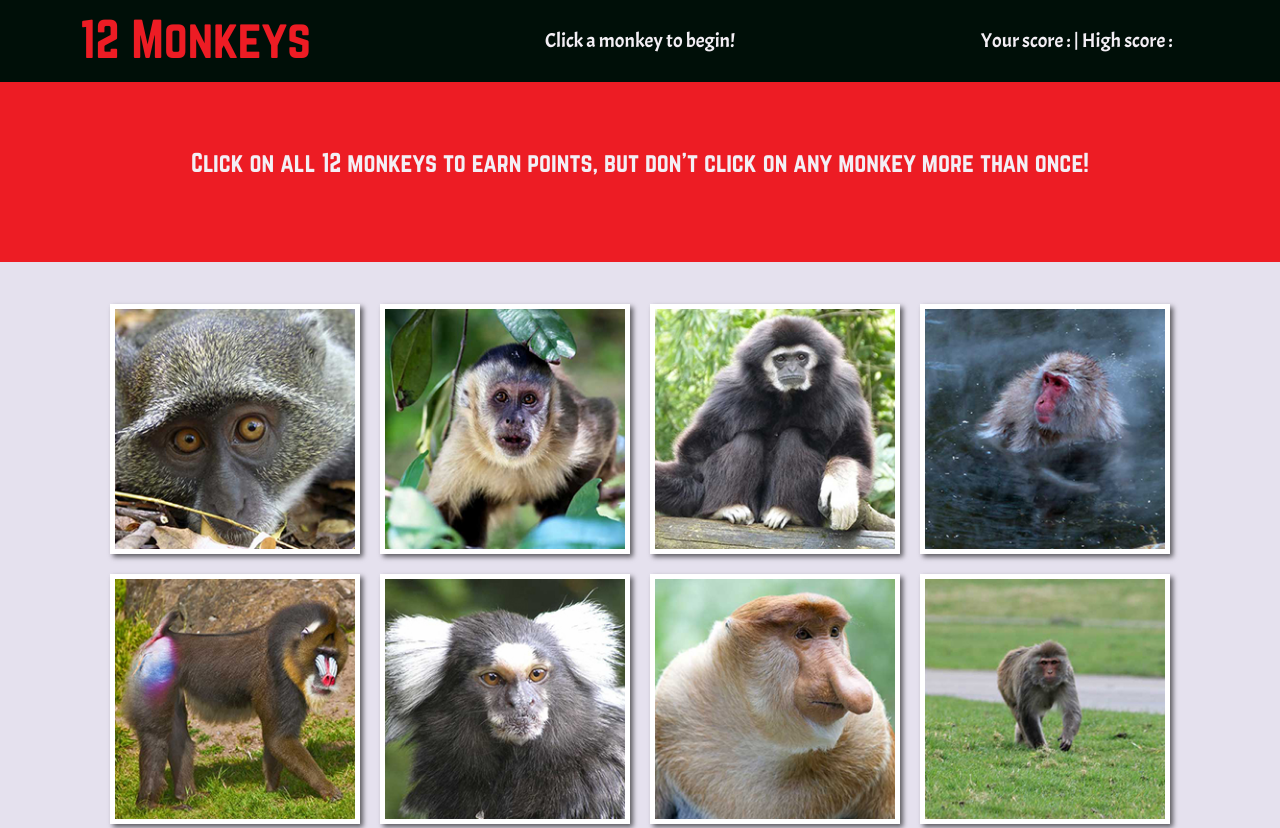
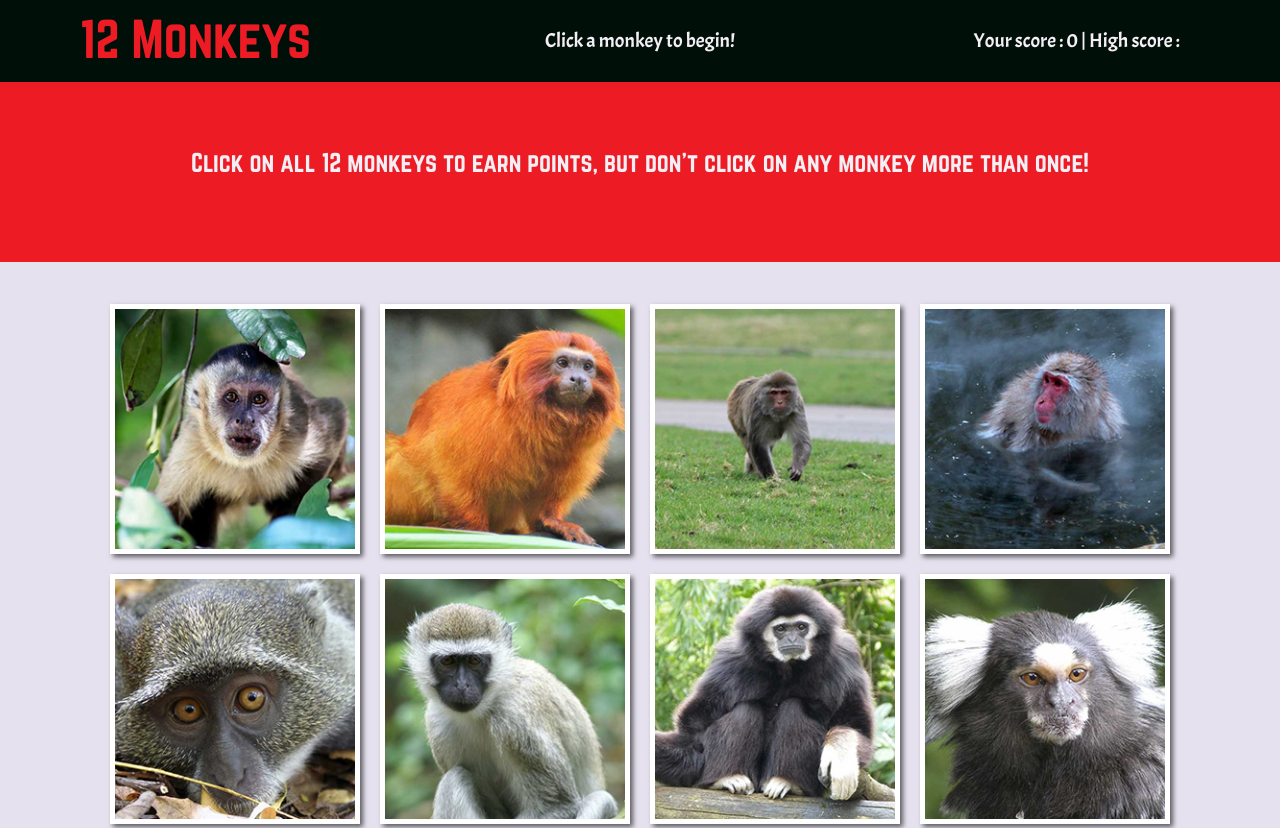
Before and after one commit to Xandromus/twelve-monkeys, a React (Create React App) app: page / in a window 1280 px wide. Shown: the top 828 px of the page. Built offline with nearby package versions, Linux system fonts and the light colour scheme.

Commit message:
got shuffle working

```diff
--- /dev/null
+++ b/src/components/Counter.js
@@ -0,0 +1,21 @@
+import React, { Component } from 'react';
+
+export default class Counter extends Component {
+
+  state = {
+    count: 0
+  };
+
+  // handleIncrement increases this.state.count by 1
+  handleIncrement = () => {
+    // We always use the setState method to update a component's state
+    this.setState({ count: this.state.count + 1 });
+  };
+
+  render() {
+    return (
+      <span> {this.state.count}
+      </span>
+    )
+  }
+}
--- a/src/components/Main.js
+++ b/src/components/Main.js
@@ -65,15 +65,29 @@ let monkeyArray = [
   },
 ]
 
+
+
 export default class Main extends Component {
+
+  shuffleMonkeys = (array) => {
+    for (let i = array.length -1; i > 0; i--) {
+      const j = Math.floor(Math.random() * (i + 1));
+      const temp = array[i];
+      array[i] = array[j];
+      array[j] = temp;
+    }
+    return array;
+  }
+
   render() {
+    const shuffledMonkeys = this.shuffleMonkeys(monkeyArray);
     return (
       <div>
       <div className="jumbotron">
         <p>Click on all 12 monkeys to earn points, but don't click on any monkey more than once!</p>
       </div>
       <div className="container monkey-pen">
-      {monkeyArray.map(image =>
+      {shuffledMonkeys.map(image =>
           <Monkey
             src={image.src}
             alt={image.name}
--- a/src/components/Monkey.js
+++ b/src/components/Monkey.js
@@ -10,6 +10,7 @@ export default class Monkey extends Component {
       <img className="img-fluid monkey"
       src={this.props.src}
       alt={this.props.name}
+      onClick={this.props.handleIncrement}
       />
     )
   }
--- a/src/components/Navbar.js
+++ b/src/components/Navbar.js
@@ -1,5 +1,6 @@
 import React, { Component } from 'react';
 import "../styles/Navbar.css";
+import Counter from './Counter';
 
 export default class Navbar extends Component {
   render() {
@@ -16,7 +17,7 @@ export default class Navbar extends Component {
               Click a monkey to begin!
             </div>
             <div className="nav-item col-4 my-auto">
-              Your score : | High score :
+              Your score : <Counter /> | High score :
             </div>
 
 
```
